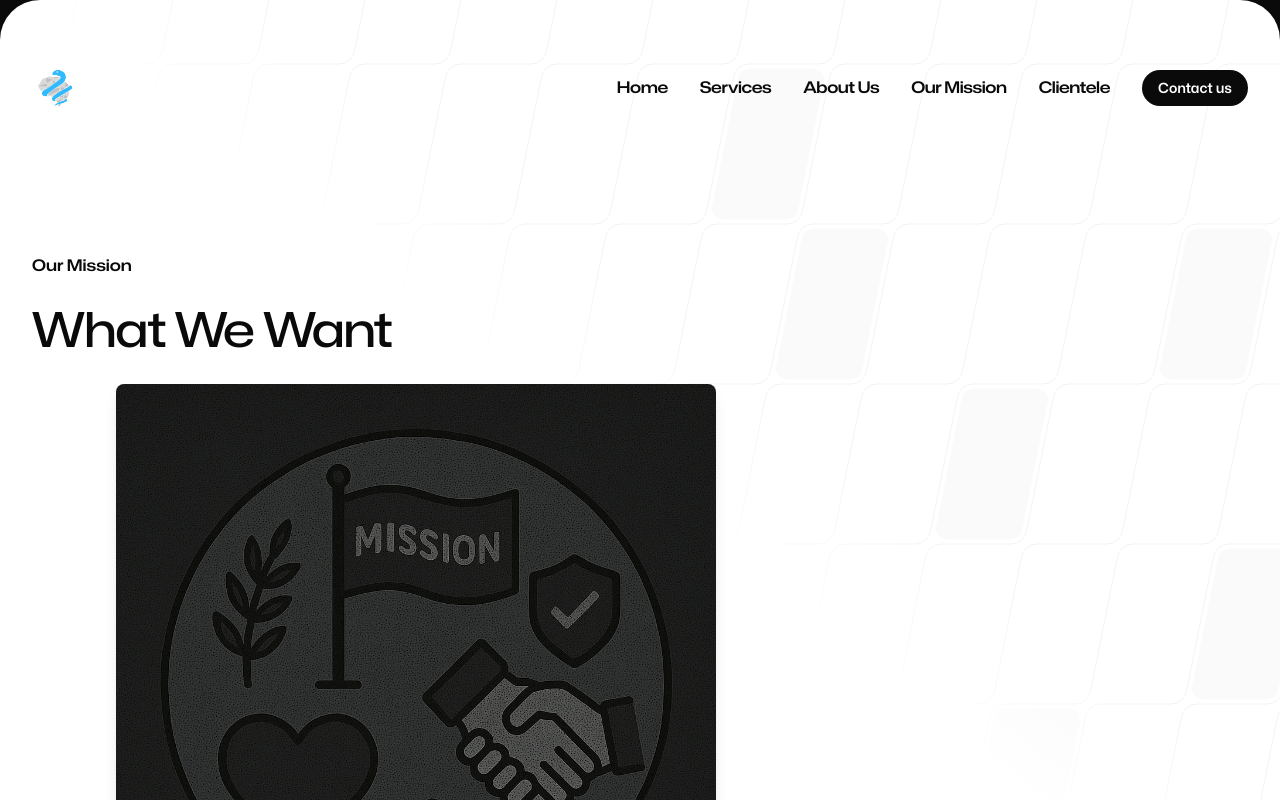
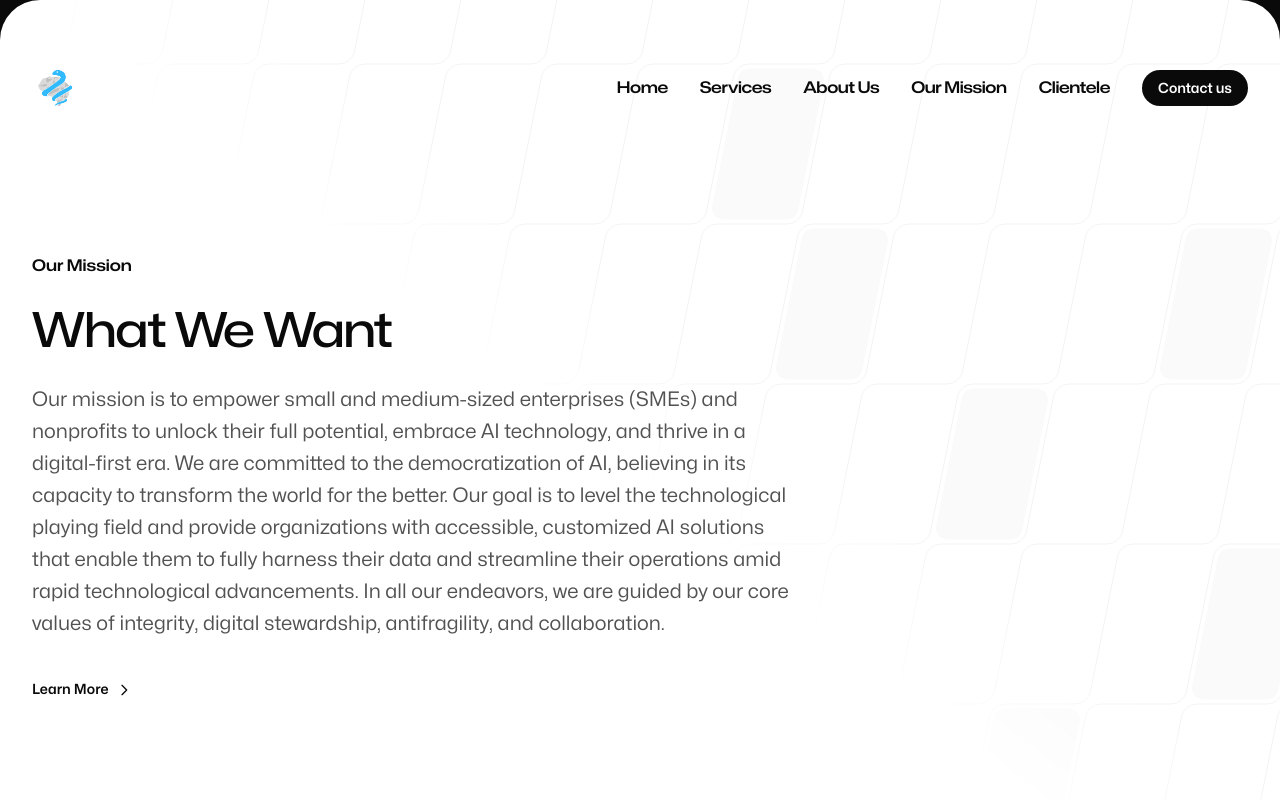
Before and after one commit to prady0t/python-ai-solutions-website, a Next.js app in the folder studio-template/studio-ts/: page /process in a window 1280 px wide. Shown: the top 800 px of the page. Built offline with nearby package versions, Linux system fonts and the light colour scheme.

Commit message:
Reverting back with latest changes
Signed-off-by: Pradyot Ranjan <99216956+pradyotRanjan@users.noreply.github.com>

```diff
--- a/studio-template/studio-ts/src/app/about/page.tsx
+++ b/studio-template/studio-ts/src/app/about/page.tsx
@@ -153,9 +153,23 @@ function Culture() {
       <Modal
         isOpen={isModalOpen}
         onClose={() => setIsModalOpen(false)}
-        title="Our Mission & Core Values"
+        title="Our Mission"
       >
         <div className="space-y-8">
+          <div className="flex justify-center">
+            <Image
+              src={getAssetPath('/our mission.png')}
+              alt="Our Mission"
+              width={600}
+              height={400}
+              className="rounded-lg shadow-lg"
+            />
+          </div>
+          <div className="space-y-6">
+            <h3 className="text-xl font-semibold text-neutral-950">What We Want</h3>
+            <p>
+              Our mission is to empower SMEs and nonprofits with accessible AI solutions, democratizing technology to help organizations thrive in the digital era. We provide customized AI solutions that enable organizations to harness their data and streamline operations.
+            </p>
             <p>
               Our company is founded on a bedrock of core values that guide our mission and shape our approach to business. Integrity is the heart of our ethos, ensuring that every action we take is done with honesty, ethical conduct, and unwavering moral principles. This foundational value fosters trust and transparency with our clients, employees, and partners, creating a positive ripple effect throughout our industry and community.
             </p>
@@ -171,6 +185,7 @@ function Culture() {
             <p>
               Together, these values form the pillars of our company and propel us towards achieving our mission of delivering exceptional value, driving long-lasting growth, and making a meaningful difference in the world.
             </p>
+          </div>
         </div>
       </Modal>
 
--- a/studio-template/studio-ts/src/app/process/page.tsx
+++ b/studio-template/studio-ts/src/app/process/page.tsx
@@ -158,15 +158,6 @@ export default function Process() {
   return (
     <RootLayout>
       <PageIntro eyebrow="Our Mission" title="What We Want">
-        <div className="flex justify-center mb-8">
-          <Image
-            src="/our%20mission.png"
-            alt="Our Mission"
-            width={600}
-            height={400}
-            className="rounded-lg shadow-lg object-cover"
-          />
-        </div>
         <p>
           Our mission is to empower small and medium-sized enterprises (SMEs) and nonprofits to unlock their full potential, embrace AI technology, and thrive in a digital-first era. We are committed to the democratization of AI, believing in its capacity to transform the world for the better. Our goal is to level the technological playing field and provide organizations with accessible, customized AI solutions that enable them to fully harness their data and streamline their operations amid rapid technological advancements. In all our endeavors, we are guided by our core values of integrity, digital stewardship, antifragility, and collaboration.
         </p>
```
Also changed, not shown: 2 other files (tests, documents, lock files or other folders). Lines whose indentation alone changed are shown as unchanged.
